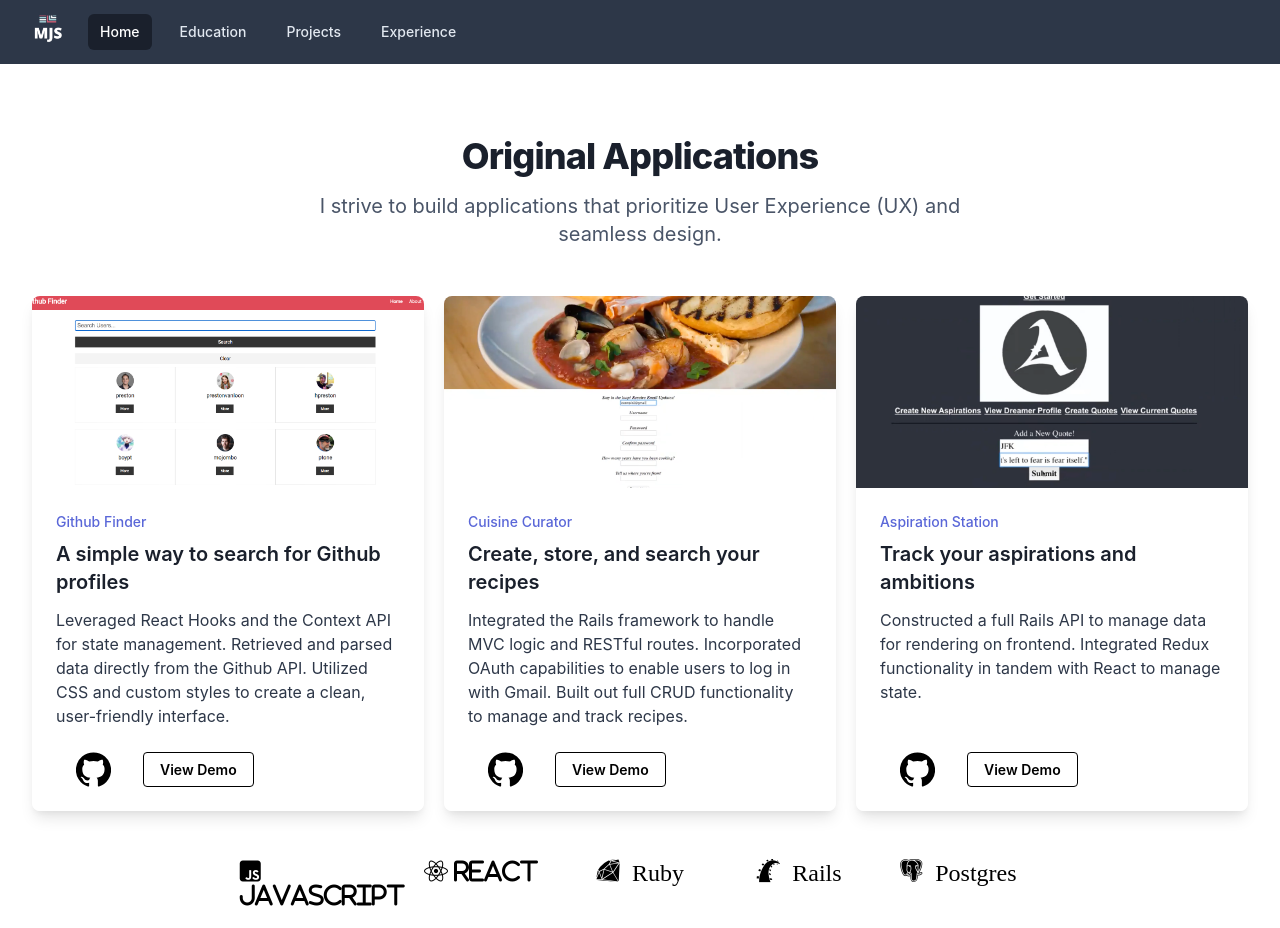
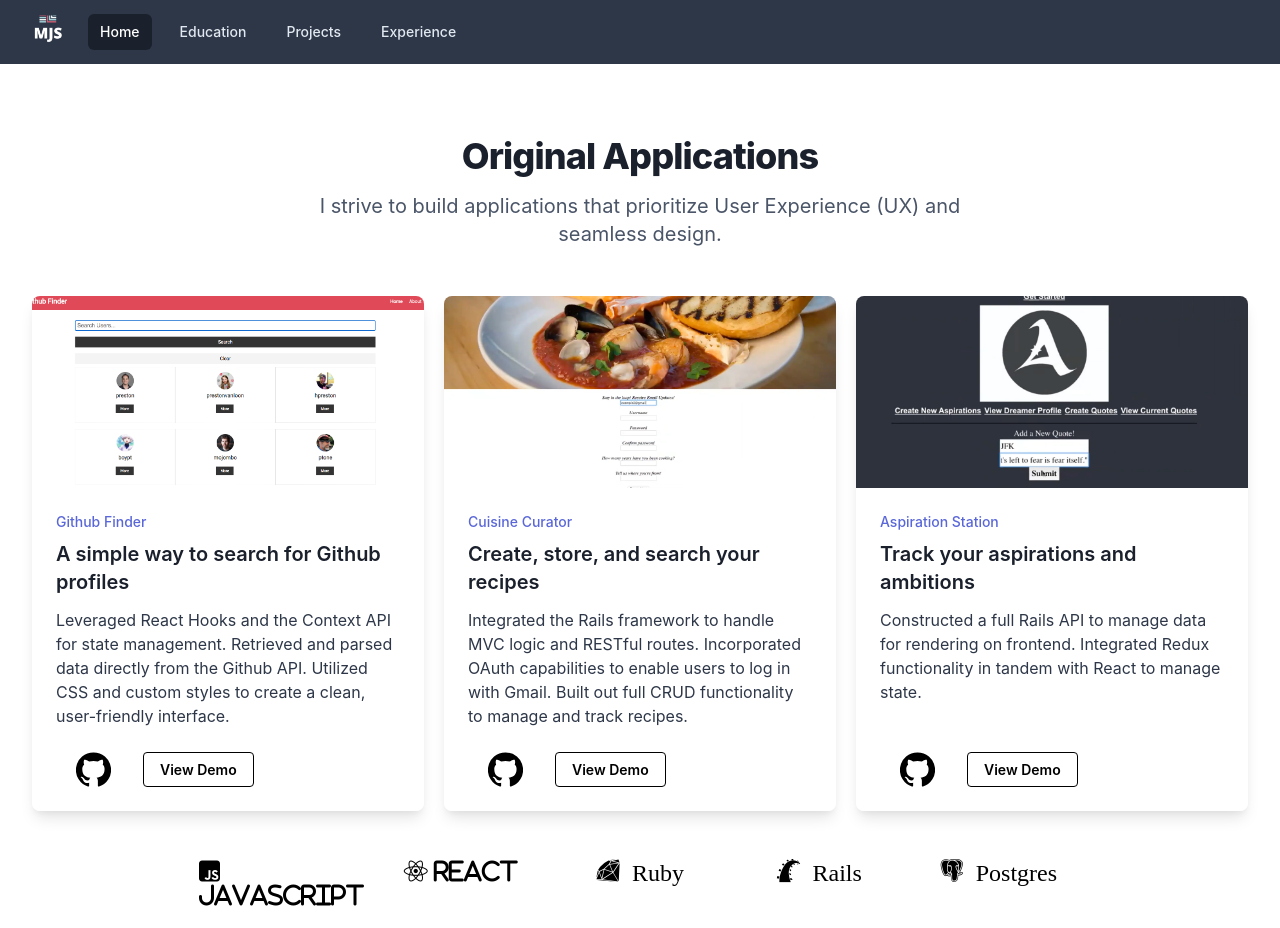
Before and after one commit to MichaelSchiumo/mjs-portfolio, a React (Create React App) app in the folder mjsportfolio/: page /projects in a window 1280 px wide. Shown: the top 928 px of the page. Built offline with nearby package versions, Linux system fonts and the light colour scheme.

Commit message:
adjusted logo cloud placement

```diff
--- a/mjsportfolio/src/components/LogoCloud.js
+++ b/mjsportfolio/src/components/LogoCloud.js
@@ -4,7 +4,7 @@ const LogoCloud = () => {
   return (
     <div className='grid grid-rows-2'>
       <div class='bg-white'>
-        <div class='max-w-screen-xl mx-auto py-12 px-4 sm:px-6 lg:px-6 lg:w-2/3'>
+        <div class='max-w-screen-xl mx-auto py-12 px-4 sm:px-6 lg:px-6 lg:w-3/4'>
           <div class='grid grid-cols-2 gap-8 md:grid-cols-6 lg:grid-cols-5'>
             <div class='col-span-1 flex justify-center md:col-span-2 lg:col-span-1'>
               <span className='h-12 fab fa-js-square fa-3x text-2xl'>
```
